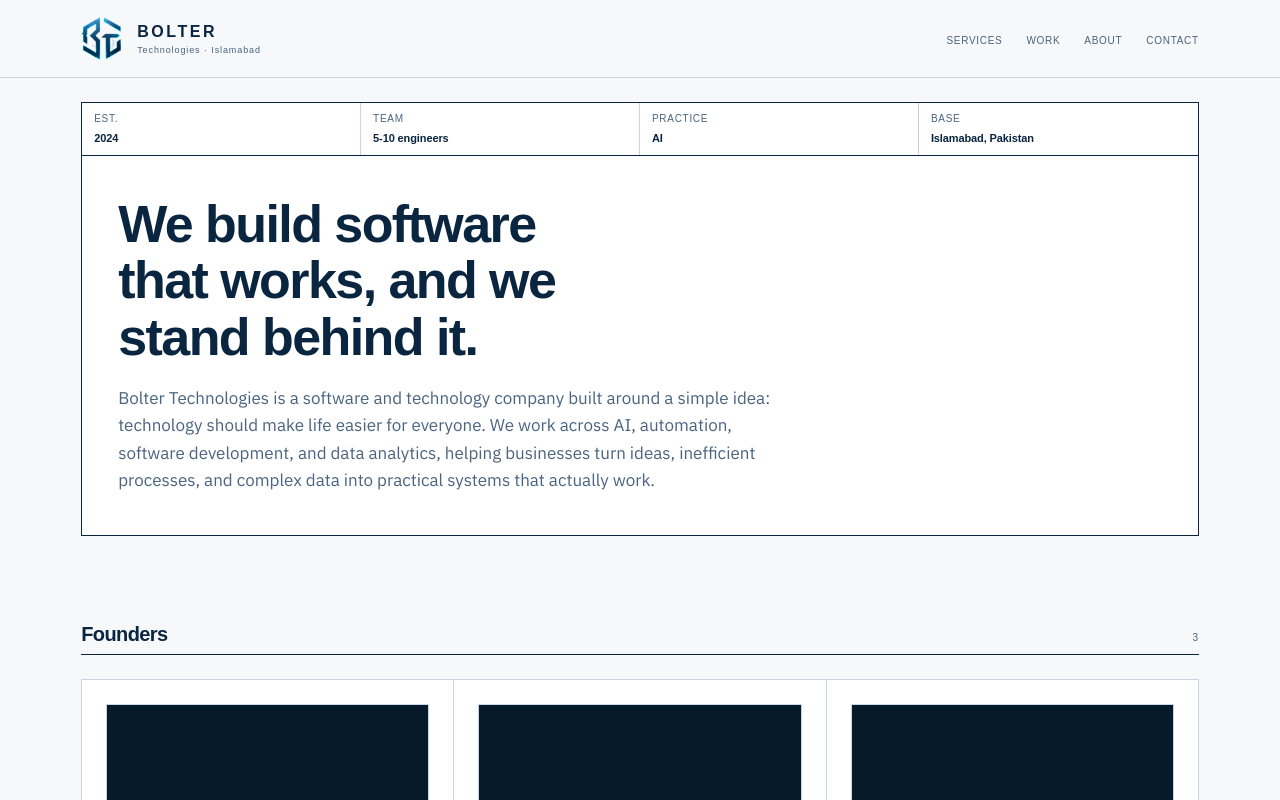
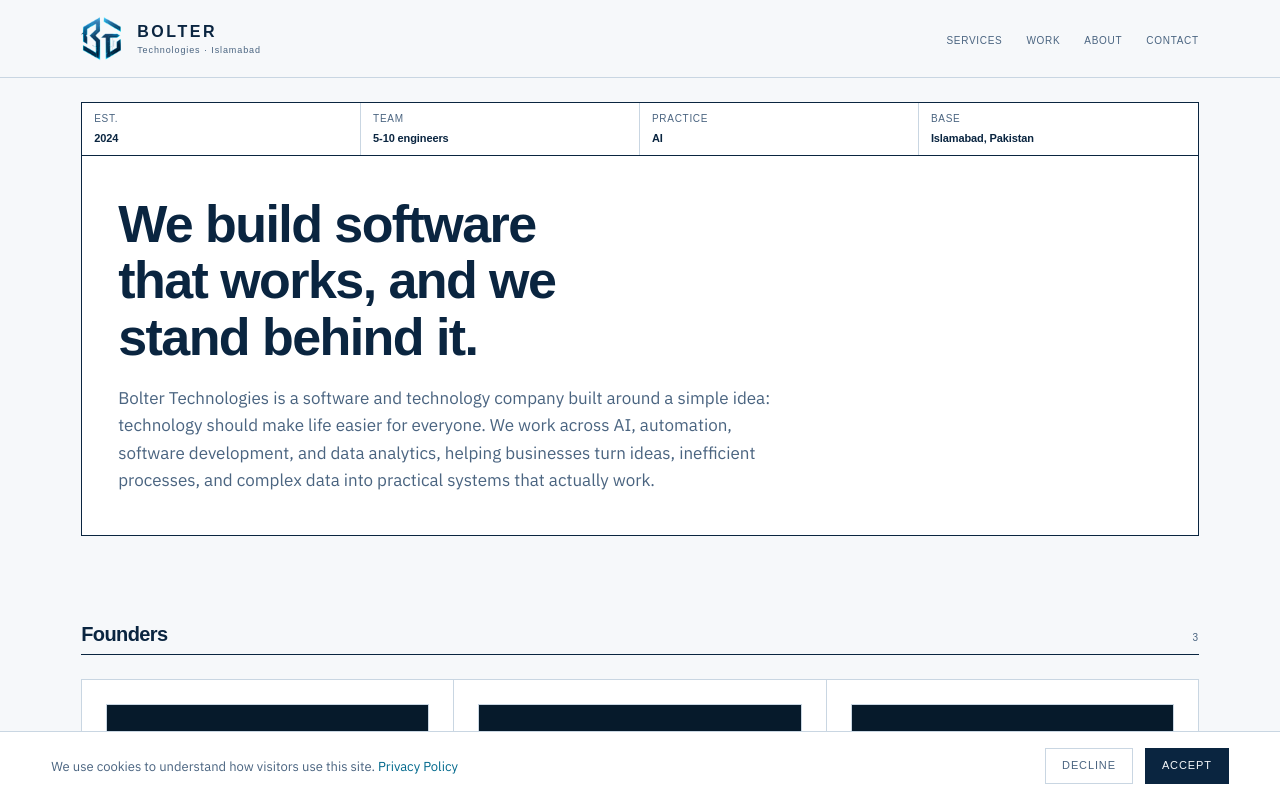
Before and after one commit to blackstargit/boltertech.com, a Next.js app: page /en/about in a window 1280 px wide. Shown: the top 800 px of the page. Built offline with nearby package versions, Linux system fonts and the light colour scheme; no server answers; a web font is replaced by a local one.

Commit message:
feat: implement Google Analytics 4 consent banner and update privacy policy details

```diff
--- a/content/legal/en/privacy.mdx
+++ b/content/legal/en/privacy.mdx
@@ -1,6 +1,6 @@
 ---
 title: "Privacy Policy"
-updated: "2026-09-03"
+updated: "2026-09-07"
 summary: "What we collect when you use this site, why, and how to have it removed."
 draft: false
 ---
@@ -28,12 +28,17 @@ work you select, and the message you write. We collect this because you
 have asked us to respond to you — that is the lawful basis, and it is the
 only reason we hold it.
 
-**Analytics.** We use Vercel Analytics, which is cookieless. It records
-page views, referrer, approximate country, and device type. It does not
-set cookies, does not use browser fingerprinting, and does not build a
-profile of you across sites or sessions. Because no personal data is
-processed and no cookies are stored, this site does not show a consent
-banner — there is nothing to consent to.
+**Analytics.** We use Vercel Analytics, which is cookieless, for baseline
+traffic numbers — it records page views, referrer, approximate country, and
+device type, without setting cookies or building a profile of you.
+
+We also use Google Analytics 4, which does set cookies and is not loaded
+until you accept the cookie banner shown on your first visit. If you
+accept, Google Analytics records the pages you view, how you arrived, and
+your approximate location and device, and can link this activity across
+visits. You can decline the banner, or withdraw consent later by clearing
+your browser's local storage for this site, and no Google Analytics
+cookies will be set.
 
 **Server logs.** Our host records standard request logs, including IP
 addresses, for security and abuse prevention. These are retained by the
@@ -47,11 +52,12 @@ not use your contact form submission to add you to a mailing list.
 
 ## Who processes data on our behalf
 
-| Processor        | Purpose                                          | Location                    |
-| ---------------- | ------------------------------------------------ | --------------------------- |
-| Vercel Inc.      | Website hosting, cookieless analytics            | United States / global edge |
-| Resend           | Delivering contact form submissions to our inbox | United States               |
-| Google Workspace | Our business email                               | United States / EU          |
+| Processor        | Purpose                                                   | Location                    |
+| ---------------- | --------------------------------------------------------- | --------------------------- |
+| Vercel Inc.      | Website hosting, cookieless analytics                     | United States / global edge |
+| Google LLC       | Google Analytics 4, only if the cookie banner is accepted | United States               |
+| Resend           | Delivering contact form submissions to our inbox          | United States               |
+| Google Workspace | Our business email                                        | United States / EU          |
 
 Each of these is a data processor acting on our instructions. Transfers
 outside the EEA rely on the processor's Standard Contractual Clauses.
--- a/messages/en.json
+++ b/messages/en.json
@@ -96,5 +96,11 @@
     "privacy": "Privacy",
     "terms": "Terms",
     "registered": "Registered in Pakistan"
+  },
+  "analytics": {
+    "message": "We use cookies to understand how visitors use this site.",
+    "privacyLink": "Privacy Policy",
+    "accept": "Accept",
+    "decline": "Decline"
   }
 }
--- a/src/app/[locale]/layout.tsx
+++ b/src/app/[locale]/layout.tsx
@@ -10,8 +10,10 @@ import {
   getMessages,
   isLocale,
   localeCodes,
+  localePath,
   type Locale,
 } from "@/lib/i18n";
+import { ConsentBanner } from "@/components/analytics/ConsentBanner";
 import { SITE_URL, site } from "@/lib/site";
 import { SiteHeader } from "@/components/layout/SiteHeader";
 import { SiteFooter } from "@/components/layout/SiteFooter";
@@ -103,6 +105,13 @@ export default async function LocaleLayout({
         <SiteFooter locale={typedLocale} messages={messages} />
         <Analytics />
         <SpeedInsights />
+        {process.env.NEXT_PUBLIC_GA_MEASUREMENT_ID && (
+          <ConsentBanner
+            measurementId={process.env.NEXT_PUBLIC_GA_MEASUREMENT_ID}
+            privacyHref={localePath(typedLocale, "/privacy")}
+            messages={messages.analytics}
+          />
+        )}
       </body>
     </html>
   );
--- /dev/null
+++ b/src/components/analytics/ConsentBanner.tsx
@@ -0,0 +1,86 @@
+"use client";
+
+import { useEffect, useState } from "react";
+import Link from "next/link";
+import Script from "next/script";
+
+/**
+ * GA4 is opt-in: the tag only loads after the visitor accepts. Choice is
+ * remembered in localStorage, not a cookie, so declining sets nothing.
+ * No Google Consent Mode signals here on purpose — with nothing loaded
+ * pre-consent, there is nothing for Consent Mode to gate.
+ */
+
+const CONSENT_KEY = "analytics-consent";
+type Consent = "pending" | "unset" | "granted" | "denied";
+
+type Props = {
+  measurementId: string;
+  privacyHref: string;
+  messages: {
+    message: string;
+    privacyLink: string;
+    accept: string;
+    decline: string;
+  };
+};
+
+export function ConsentBanner({ measurementId, privacyHref, messages }: Props) {
+  const [consent, setConsent] = useState<Consent>("pending");
+
+  useEffect(() => {
+    const stored = localStorage.getItem(CONSENT_KEY);
+    setConsent(stored === "granted" || stored === "denied" ? stored : "unset");
+  }, []);
+
+  function choose(value: "granted" | "denied") {
+    localStorage.setItem(CONSENT_KEY, value);
+    setConsent(value);
+  }
+
+  if (consent === "granted") {
+    return (
+      <>
+        <Script
+          src={`https://www.googletagmanager.com/gtag/js?id=${measurementId}`}
+          strategy="afterInteractive"
+        />
+        <Script id="ga4-init" strategy="afterInteractive">
+          {`window.dataLayer = window.dataLayer || [];
+            function gtag(){dataLayer.push(arguments);}
+            gtag('js', new Date());
+            gtag('config', '${measurementId}');`}
+        </Script>
+      </>
+    );
+  }
+
+  if (consent !== "unset") return null;
+
+  return (
+    <div className="fixed inset-x-0 bottom-0 z-50 flex flex-wrap items-center justify-between gap-3 border-t border-rule bg-sheet px-gutter py-4">
+      <p className="text-small text-ink-muted">
+        {messages.message}{" "}
+        <Link href={privacyHref} className="text-accent hover:text-ink">
+          {messages.privacyLink}
+        </Link>
+      </p>
+      <div className="flex gap-3">
+        <button
+          type="button"
+          onClick={() => choose("denied")}
+          className="border border-rule px-4 py-2 font-data text-micro tracking-[0.08em] text-ink-muted uppercase transition-colors hover:text-ink"
+        >
+          {messages.decline}
+        </button>
+        <button
+          type="button"
+          onClick={() => choose("granted")}
+          className="border border-ink bg-ink px-4 py-2 font-data text-micro tracking-[0.08em] text-ink-invert uppercase transition-colors hover:border-accent hover:bg-accent"
+        >
+          {messages.accept}
+        </button>
+      </div>
+    </div>
+  );
+}
```
Also changed, not shown: content/projects/_INTAKE_TEMPLATE.md (+4 -4 lines), documentation/projects/bill-automation.md (+0 -1 lines), documentation/projects/cortex-strike.md (+0 -1 lines), documentation/projects/psx-portfolio-tracker.md (+0 -1 lines), documentation/projects/retinascan-ai.md (+0 -1 lines), documentation/projects/zenith.md (+0 -1 lines), 2 other files (tests, documents, lock files or other folders).
